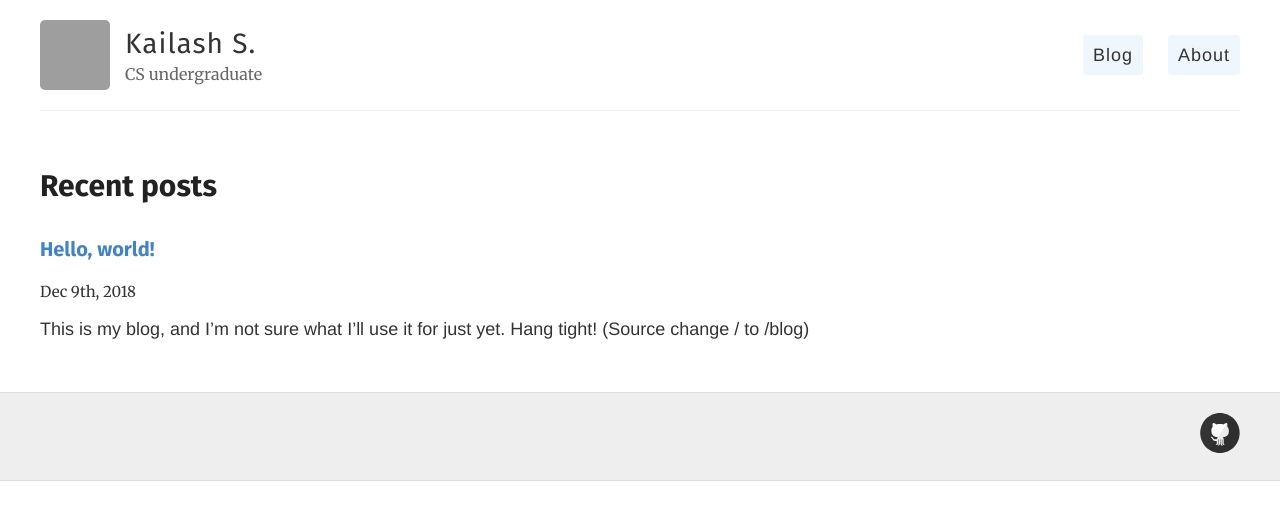
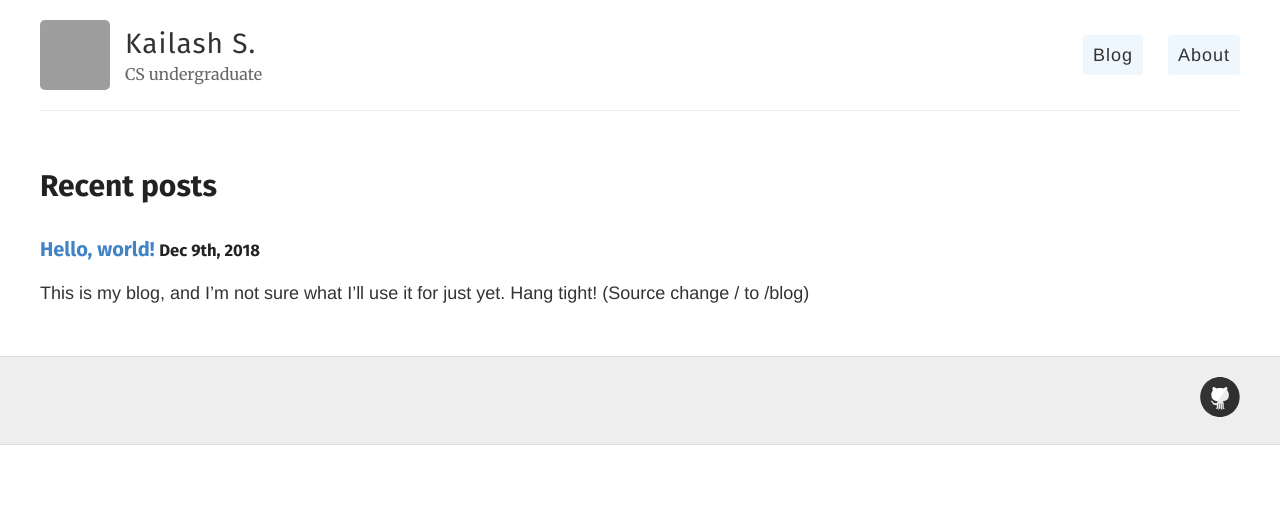
Before and after one commit to kaisubr/kaisubr.github.io, a Jekyll site: the page built from blog/index.html, in a window 1280 px wide. Shown: the top 520 px of the page. Built offline with Jekyll 4.4.1, drawn with Linux system fonts in a browser that asks for light colours; grey boxes are pictures that could not be loaded.

Commit message:
Update index.html

```diff
--- a/blog/index.html
+++ b/blog/index.html
@@ -10,8 +10,11 @@ published: true
 {% for post in site.posts %}
   {% if post.categories contains 'blog' %}
 	<div class="post">
-		<h3 class="title posttitle"> <a href="{{ post.url }}" title="{{ post.title }}"> {{ post.title }} </a> </h3>
-		<p class="meta metadate">{{ post.date | date_to_string: "ordinal", "US"}}</p>
+		<h3 class="title posttitle">
+			<a href="{{ post.url }}" title="{{ post.title }}"> {{ post.title }} </a>
+			<span class="meta metadate">{{ post.date | date_to_string: "ordinal", "US"}}</span>
+		</h3>
+
 		<div class="entry">
 			{{ post.content | strip_html | truncatewords: 200 }}
 		</div>
```
